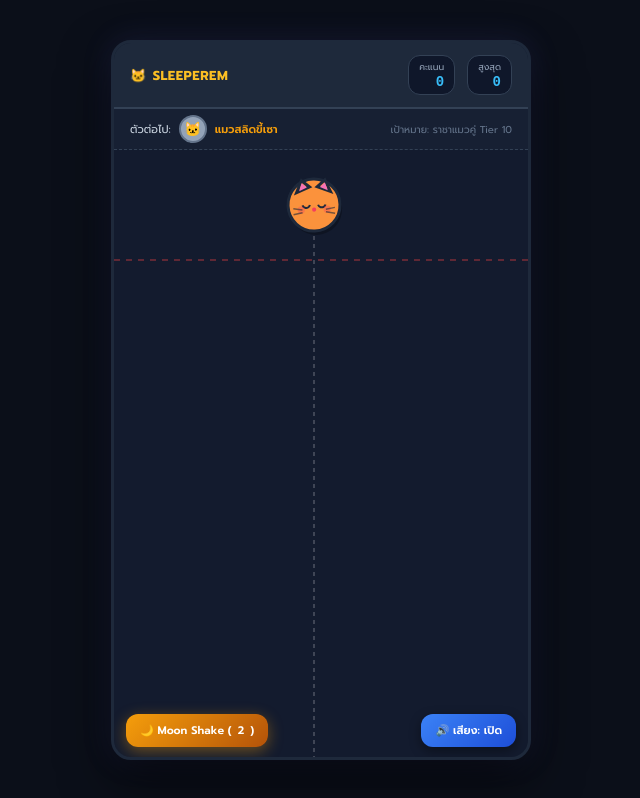
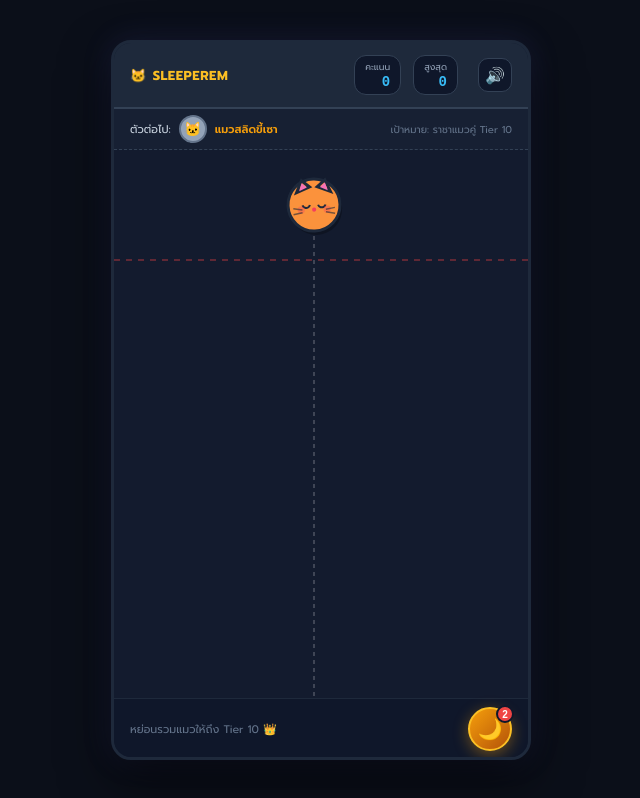
Before and after one commit to siwamate/sleeperem-games, a plain HTML site: page catball/index.html in a window 1280 px wide. Shown: the whole page, without its empty margins (319-959 px from the left). Drawn offline with Linux system fonts and the light colour scheme.

Commit message:
fix(ui): clean bottom controls out of canvas, compact speaker icon in header, prominent round moon shake button

```diff
--- a/catball/index.html
+++ b/catball/index.html
@@ -120,47 +120,85 @@
       width: 100%;
       height: 100%;
     }
-    /* Floating Controls */
-    .controls-bar {
-      position: absolute;
-      bottom: 12px;
-      left: 12px;
-      right: 12px;
-      display: flex;
-      justify-content: space-between;
-      pointer-events: none;
-      z-index: 15;
-    }
-    .game-btn {
-      pointer-events: auto;
-      background: linear-gradient(135deg, #3b82f6, #1d4ed8);
-      color: white;
-      border: none;
-      border-radius: 12px;
-      padding: 8px 14px;
-      font-family: inherit;
-      font-size: 11px;
-      font-weight: 600;
-      cursor: pointer;
-      box-shadow: 0 4px 12px rgba(0,0,0,0.4);
+    /* Header Icon Button */
+    .mute-icon-btn {
+      background: #0f172a;
+      border: 1px solid #334155;
+      color: #94a3b8;
+      width: 34px;
+      height: 34px;
+      border-radius: 10px;
       display: flex;
       align-items: center;
-      gap: 6px;
+      justify-content: center;
+      cursor: pointer;
+      font-size: 16px;
+      transition: all 0.15s ease;
+      margin-left: 8px;
+    }
+    .mute-icon-btn:active {
+      transform: scale(0.92);
+      background: #1e293b;
+    }
+
+    /* Bottom Action Bar (Outside Canvas) */
+    .bottom-action-bar {
+      padding: 8px 16px;
+      background: #0f172a;
+      border-top: 1px solid #1e293b;
+      display: flex;
+      align-items: center;
+      justify-content: space-between;
+      z-index: 20;
+    }
+    .footer-hint {
+      font-size: 11px;
+      color: #64748b;
+    }
+    .moon-icon-btn {
+      position: relative;
+      background: linear-gradient(135deg, #f59e0b, #b45309);
+      border: 2px solid #fbbf24;
+      border-radius: 50%;
+      width: 44px;
+      height: 44px;
+      display: flex;
+      align-items: center;
+      justify-content: center;
+      cursor: pointer;
+      box-shadow: 0 4px 15px rgba(245, 158, 11, 0.4);
       transition: all 0.15s ease;
     }
-    .game-btn:active {
-      transform: scale(0.95);
+    .moon-icon-btn:active {
+      transform: scale(0.9);
     }
-    .moon-btn {
-      background: linear-gradient(135deg, #f59e0b, #b45309);
-      box-shadow: 0 4px 15px rgba(245, 158, 11, 0.4);
-    }
-    .moon-btn:disabled {
-      background: #475569;
-      opacity: 0.6;
+    .moon-icon-btn:disabled {
+      background: #334155;
+      border-color: #475569;
+      opacity: 0.5;
       cursor: not-allowed;
       box-shadow: none;
     }
+    .moon-icon {
+      font-size: 20px;
+    }
+    .moon-badge {
+      position: absolute;
+      top: -4px;
+      right: -4px;
+      background: #ef4444;
+      color: #fff;
+      font-size: 10px;
+      font-weight: 700;
+      width: 18px;
+      height: 18px;
+      border-radius: 50%;
+      display: flex;
+      align-items: center;
+      justify-content: center;
+      border: 2px solid #0f172a;
+    }
+
     /* Game Over Modal */
     #game-over-modal {
       display: none;
@@ -212,7 +250,7 @@
       <div class="brand-title">
         <span>🐱</span> SLEEPEREM
       </div>
-      <div class="stats-box">
+      <div class="stats-box" style="align-items: center;">
         <div class="stat-pill">
           <div class="stat-label">คะแนน</div>
           <div id="score-val" class="stat-value">0</div>
@@ -221,6 +259,7 @@
           <div class="stat-label">สูงสุด</div>
           <div id="best-val" class="stat-value">0</div>
         </div>
+        <button id="mute-btn" class="mute-icon-btn" onclick="toggleMute()" title="เปิด/ปิดเสียง">🔊</button>
       </div>
     </div>
 
@@ -236,19 +275,18 @@
       </div>
     </div>
 
-    <!-- Interactive Canvas -->
+    <!-- Interactive Canvas (100% Unobstructed Playing Area) -->
     <div id="canvas-wrap">
       <canvas id="gameCanvas"></canvas>
+    </div>
 
-      <!-- Bottom Controls -->
-      <div class="controls-bar">
-        <button id="moon-shake-btn" class="game-btn moon-btn" onclick="triggerMoonShake()">
-          🌙 Moon Shake (<span id="moon-count">2</span>)
-        </button>
-        <button class="game-btn" onclick="toggleMute()" id="mute-btn">
-          🔊 เสียง: เปิด
-        </button>
-      </div>
+    <!-- Bottom Action Bar (Outside Canvas - Clean & Does Not Block Cats) -->
+    <div class="bottom-action-bar">
+      <div class="footer-hint">หย่อนรวมแมวให้ถึง Tier 10 👑</div>
+      <button id="moon-shake-btn" class="moon-icon-btn" onclick="triggerMoonShake()" title="เขย่ากล่องแมว">
+        <span class="moon-icon">🌙</span>
+        <span id="moon-count" class="moon-badge">2</span>
+      </button>
     </div>
 
     <!-- Game Over Modal -->
@@ -810,7 +848,7 @@
 
     function toggleMute() {
       sound.muted = !sound.muted;
-      document.getElementById("mute-btn").innerText = sound.muted ? "🔇 เสียง: ปิด" : "🔊 เสียง: เปิด";
+      document.getElementById("mute-btn").innerText = sound.muted ? "🔇" : "🔊";
     }
 
     function checkGameOver(dt) {
```
